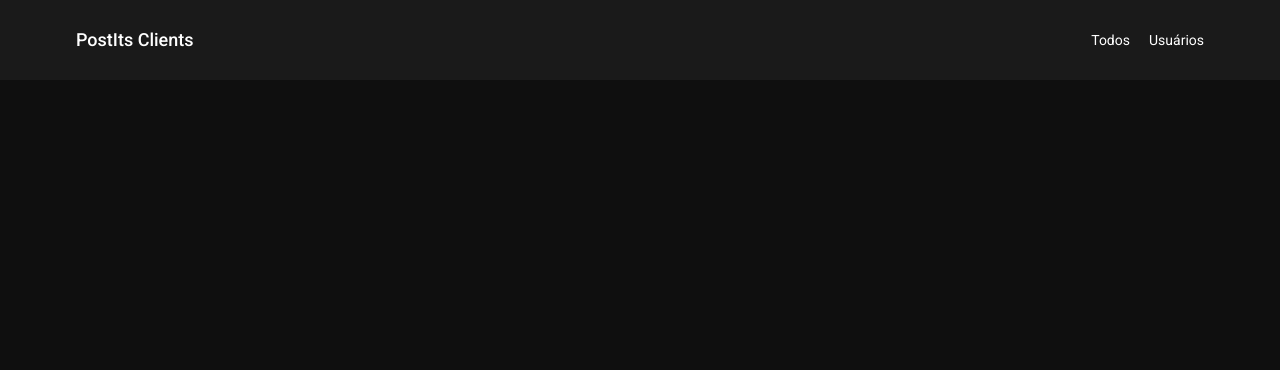
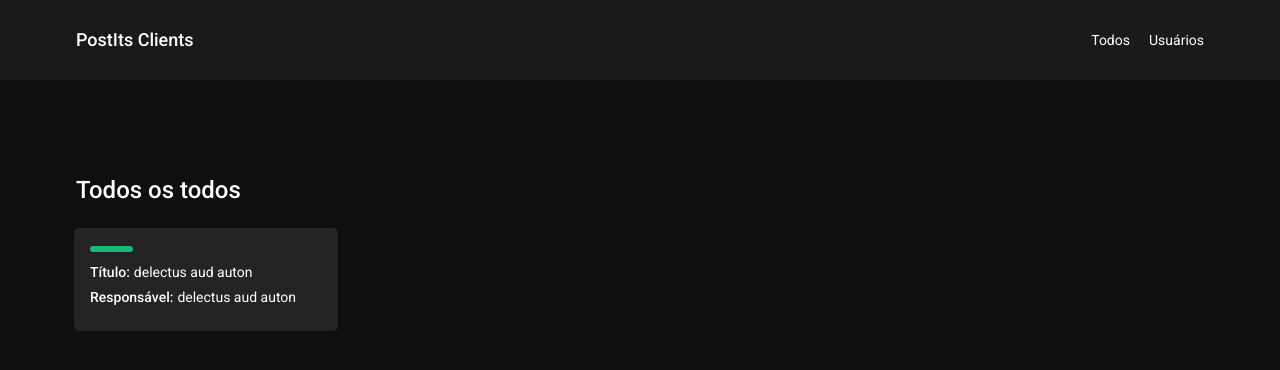
Before and after one commit to FranciscoMaik/todos_clients, a React (Create React App) app: page / in a window 1280 px wide. Shown: the top 370 px of the page. Built offline with nearby package versions, Linux system fonts and the light colour scheme.

Commit message:
feat(card): criaçao do card de Todo
Criaçao de Card de Todo

```diff
--- /dev/null
+++ b/src/components/Card/index.tsx
@@ -0,0 +1,22 @@
+import React from 'react';
+
+import { Container, ContainerInfo, Tag } from './styles';
+
+const Card: React.FC = () => {
+  return (
+    <Container>
+      <Tag />
+      <ContainerInfo>
+        <h3>Título:</h3>
+        <p>delectus aud auton</p>
+      </ContainerInfo>
+
+      <ContainerInfo>
+        <h3>Responsável:</h3>
+        <p>delectus aud auton</p>
+      </ContainerInfo>
+    </Container>
+  );
+};
+
+export default Card;
--- /dev/null
+++ b/src/components/Card/styles.ts
@@ -0,0 +1,36 @@
+import styled from 'styled-components';
+
+export const Container = styled.div`
+  padding: 18px 16px;
+  background-color: #242424;
+  max-width: 264px;
+  border-radius: 5px;
+`;
+
+export const Tag = styled.div`
+  background-color: #17b978;
+  border-radius: 10px;
+  height: 6px;
+  width: 43.11px;
+  margin-bottom: 12px;
+`;
+
+export const ContainerInfo = styled.div`
+  display: flex;
+
+  h3 {
+    font-weight: 500;
+    color: #ffffff;
+    font-size: 14px;
+    line-height: 16.41px;
+    margin-bottom: 8px;
+    margin-right: 4px;
+  }
+
+  p {
+    font-weight: 400;
+    color: #ffffff;
+    font-size: 14px;
+    line-height: 16.41px;
+  }
+`;
--- /dev/null
+++ b/src/components/Title/index.tsx
@@ -0,0 +1,17 @@
+import React from 'react';
+
+import { Container, Text } from './styles';
+
+interface TitleResponse {
+  name: string;
+}
+
+const Title: React.FC<TitleResponse> = ({ name }: TitleResponse) => {
+  return (
+    <Container>
+      <Text>{name}</Text>
+    </Container>
+  );
+};
+
+export default Title;
--- /dev/null
+++ b/src/components/Title/styles.ts
@@ -0,0 +1,13 @@
+import styled from 'styled-components';
+
+export const Container = styled.div`
+  margin-top: 96px;
+  margin-left: 76px;
+`;
+
+export const Text = styled.h1`
+  font-size: 24px;
+  font-weight: 500;
+  line-height: 28.13px;
+  color: #ffffff;
+`;
--- a/src/pages/Home/index.tsx
+++ b/src/pages/Home/index.tsx
@@ -1,11 +1,21 @@
 import React from 'react';
 
 import Menu from '../../components/Menu';
+import Title from '../../components/Title';
+import Card from '../../components/Card';
 
-// import { Container } from './styles';
+import { Container } from './styles';
 
 const Home: React.FC = () => {
-  return <Menu />;
+  return (
+    <>
+      <Menu />
+      <Title name="Todos os todos" />
+      <Container>
+        <Card />
+      </Container>
+    </>
+  );
 };
 
 export default Home;
--- /dev/null
+++ b/src/pages/Home/styles.ts
@@ -0,0 +1,5 @@
+import styled from 'styled-components';
+
+export const Container = styled.div`
+  margin: 24px 74px;
+`;
--- a/src/pages/User/index.tsx
+++ b/src/pages/User/index.tsx
@@ -1,5 +1,7 @@
 import React from 'react';
+
 import Menu from '../../components/Menu';
+import Title from '../../components/Title';
 
 import { Container } from './styles';
 
@@ -7,6 +9,7 @@ const User: React.FC = () => {
   return (
     <Container>
       <Menu />
+      <Title name="Usuários" />
     </Container>
   );
 };
```
